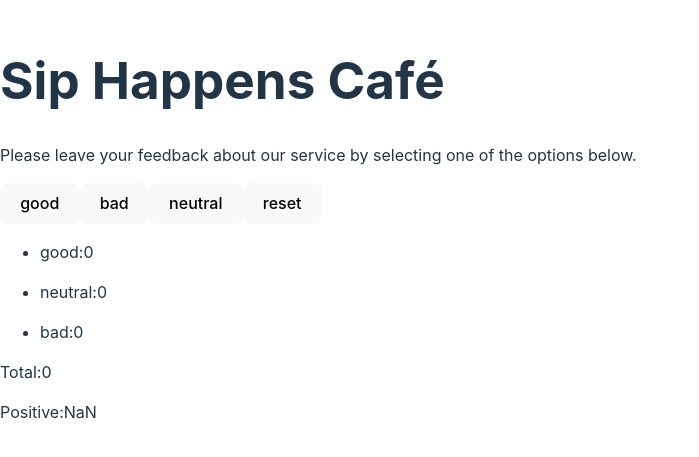
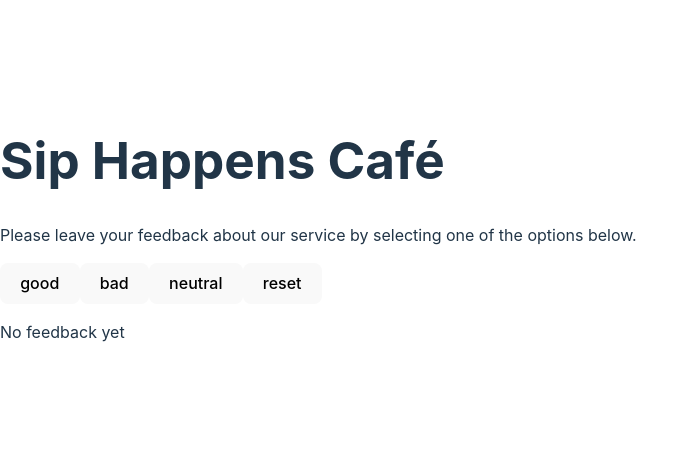
Before and after one commit to novikovanat/goit-react-hw-02, a React (Vite) app: page / in a window 1280 px wide. Shown: the part 171-628 px from the top of the page, without its empty margins (0-699 px from the left). Built offline with nearby package versions, Linux system fonts and the light colour scheme.

Commit message:
component added

```diff
--- a/src/components/App.jsx
+++ b/src/components/App.jsx
@@ -2,6 +2,7 @@
 import Description from "./description/Description";
 import Feedback from "./feedback/Feedback";
 import Options from "./options/Options";
+import Notification from "./Notification/Notification";
 
 const App = () => {
   const [option, setOpions] = useState({
@@ -39,7 +40,8 @@
     <div>
       <Description></Description>
       <Options handler={clickHandler}></Options>
-      <Feedback values={[option, totalFeedback, positiveFeedback]}></Feedback>
+      {totalFeedback === 0 ? <Notification></Notification>:
+      <Feedback values={[option, totalFeedback, positiveFeedback]}></Feedback>}
     </div>
   );
 };
--- /dev/null
+++ b/src/components/Notification/Notification.jsx
@@ -0,0 +1,3 @@
+export default function Notification() {
+  return <p>No feedback yet</p>;
+}
```
